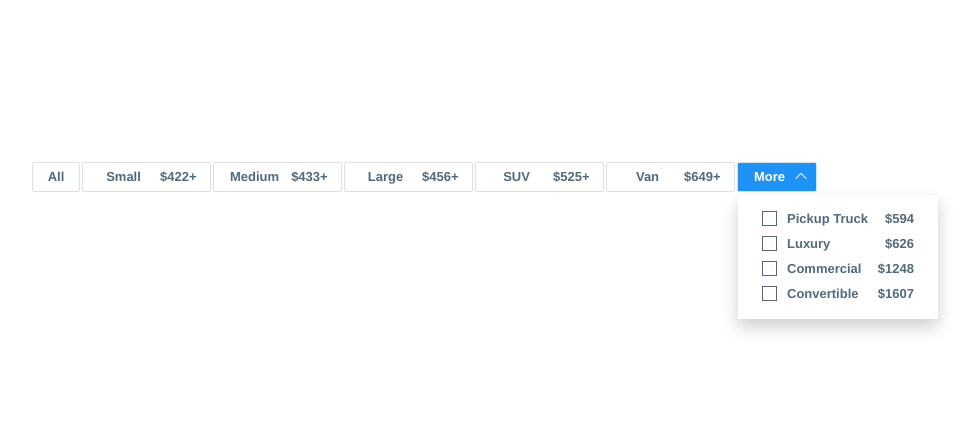
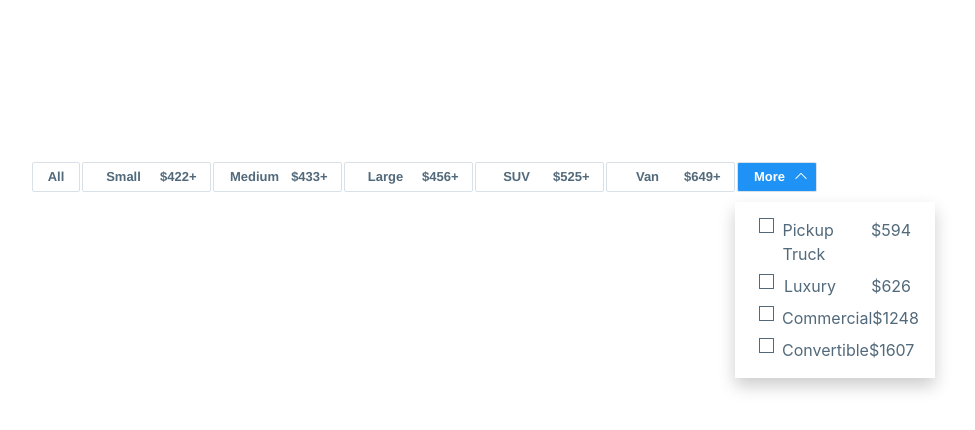
Before and after one commit to edgnav/Recruitment-tasks, a React (Create React App) app in the folder KAYAK/simple-filter/: page / in a window 1280 px wide. Both pictures are taken after a click on the button "More". Shown: the top 430 px of the page, without its empty margins (0-975 px from the left). Built offline with nearby package versions, Linux system fonts and the light colour scheme.

Commit message:
completed buttons funcionality

```diff
--- a/KAYAK/simple-filter/src/components/AllButtonsStyle.css
+++ b/KAYAK/simple-filter/src/components/AllButtonsStyle.css
@@ -1,7 +1,6 @@
 .buttons-container {
   display: flex;
   width: 1376px;
-  height: 1024px;
   margin-top: 162px;
   margin-left: 16px;
 }
--- a/KAYAK/simple-filter/src/components/singleButtons/ButtonsSlice.js
+++ b/KAYAK/simple-filter/src/components/singleButtons/ButtonsSlice.js
@@ -6,6 +6,7 @@ export const buttonsSlice = createSlice({
     allButton: 0,
     middleButtons: [0, 0, 0, 0, 0],
     dropDown1CheckBoxes: [0, 0, 0, 0],
+    dropDownActive: false,
   },
   reducers: {
     setSelectedAllButton: (state, action) => {
@@ -21,6 +22,9 @@ export const buttonsSlice = createSlice({
       state.dropDown1CheckBoxes[action.payload.nth] = action.payload.action;
       state.allButton = 0;
     },
+    setSelectedDropdown: (state, action) => {
+      state.dropDownActive = action.payload;
+    },
   },
 });
 
@@ -28,6 +32,7 @@ export const {
   setSelectedAllButton,
   setSelectedMiddleButton,
   setSelectedCheckbox,
+  setSelectedDropdown,
 } = buttonsSlice.actions;
 
 export default buttonsSlice.reducer;
--- a/KAYAK/simple-filter/src/components/singleButtons/MoreButton.js
+++ b/KAYAK/simple-filter/src/components/singleButtons/MoreButton.js
@@ -1,6 +1,6 @@
-import React, { useState } from 'react';
+import React, { useEffect, useState, useRef } from 'react';
 import { useDispatch, useSelector } from 'react-redux';
-import { setSelectedCheckbox } from './ButtonsSlice';
+import { setSelectedCheckbox, setSelectedDropdown } from './ButtonsSlice';
 
 const dropdownItems = [
   {
@@ -21,10 +21,22 @@ const dropdownItems = [
   },
 ];
 const MoreButton = () => {
+  useEffect(() => {
+    var ignoreClickOnMeElement = ref.current;
+    document.addEventListener('click', function (event) {
+      var isClickInsideElement = ignoreClickOnMeElement.contains(event.target);
+      if (!isClickInsideElement) {
+        dispatch(setSelectedDropdown(false));
+      }
+    });
+  }, []);
+  const ref = useRef(null);
   const dispatch = useDispatch();
-  const [focus, setFocus] = useState(false);
   const checked = useSelector(
     (state) => state.buttonsReducer.dropDown1CheckBoxes
+  );
+  const dropdownActive = useSelector(
+    (state) => state.buttonsReducer.dropDownActive
   );
 
   const handleChangeCheckBox = (key) => {
@@ -32,9 +44,20 @@ const MoreButton = () => {
       ? dispatch(setSelectedCheckbox({ nth: key, action: 0 }))
       : dispatch(setSelectedCheckbox({ nth: key, action: 1 }));
   };
+  const handleDropdown = () => {
+    dropdownActive
+      ? dispatch(setSelectedDropdown(false))
+      : dispatch(setSelectedDropdown(true));
+    console.log(dropdownActive);
+  };
   return (
-    <div onBlur={() => setFocus(false)} className="more-button-container">
-      <button className="more-button" onFocus={() => setFocus(true)}>
+    <div ref={ref} className="more-button-container">
+      <button
+        className={
+          dropdownActive ? 'more-button more-button-active' : 'more-button'
+        }
+        onClick={() => dispatch(setSelectedDropdown(!dropdownActive))}
+      >
         <div style={{ float: 'left', marginLeft: '16px' }}>More</div>
         <div className="rotate">
           <svg
@@ -55,7 +78,12 @@ const MoreButton = () => {
             />
           </svg>
         </div>
-        <div className="dropdown-content">
+      </button>
+      <div
+        className={
+          dropdownActive ? ' dropdown-content' : ' dropdown-content-inactive'
+        }
+      >
         {dropdownItems.map((item, key) => {
           return (
             <div
@@ -79,7 +107,6 @@ const MoreButton = () => {
           );
         })}
       </div>
-      </button>
     </div>
   );
 };
--- a/KAYAK/simple-filter/src/components/singleButtons/buttons.scss
+++ b/KAYAK/simple-filter/src/components/singleButtons/buttons.scss
@@ -86,24 +86,22 @@ $fontFamily: Helvetica Neue;
   font-family: $fontFamily;
   display: inline-block;
 }
-.more-button:focus {
+.more-button-active {
   background-color: $activeBackgroundColor;
   color: $activeButtonFontColor;
 }
 .rotate {
   transform: none;
 }
-.more-button:focus .rotate {
+.more-button-active .rotate {
   transform: rotate(180deg) scaleX(-1);
 }
 
 .more-button-container {
-  height: 30px;
 }
 .dropdown-content {
   margin-top: 10px;
-  display: none;
-  position: absolute;
+  display: block;
   background-color: white;
   width: 200px;
   box-shadow: 0px 8px 16px 0px rgba(0, 0, 0, 0.2);
@@ -111,8 +109,8 @@ $fontFamily: Helvetica Neue;
   z-index: 1;
   color: $inactiveButtonFontColor;
 }
-.more-button:focus .dropdown-content {
-  display: block;
+.dropdown-content-inactive {
+  display: none;
 }
 
 .dropwdown-item {
```
Lines whose indentation alone changed are shown as unchanged.
